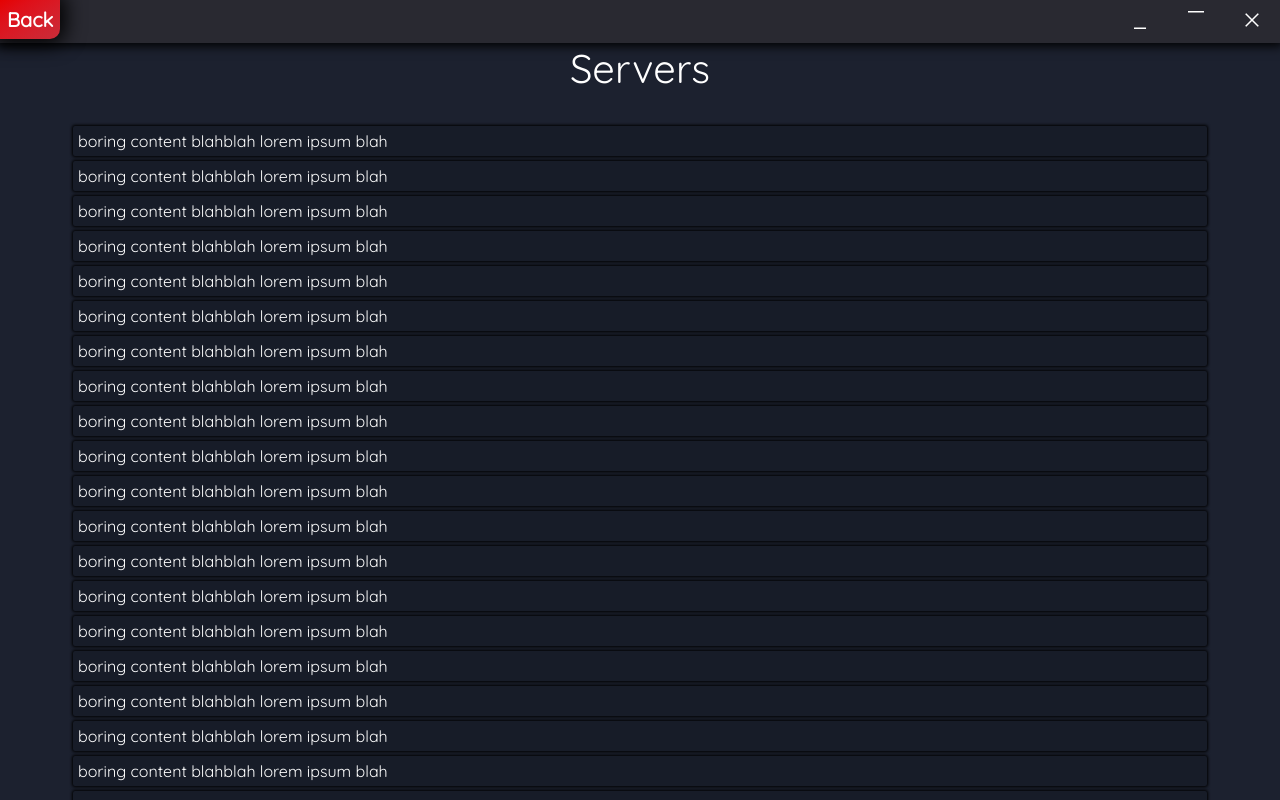
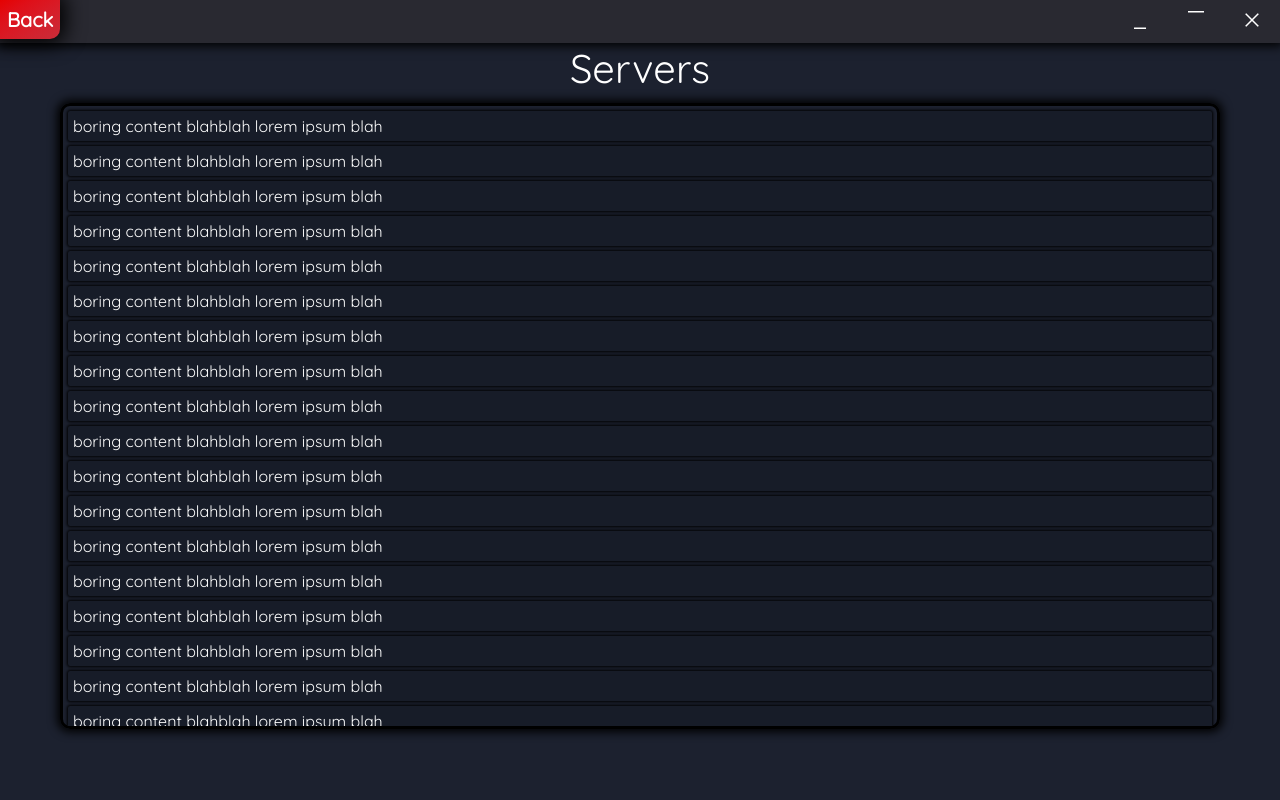
Before and after one commit to IFthenElse246/simple-server-electron, an Electron app: page index.html in a window 1280 px wide. Both pictures are taken after a click on the button "Servers". Drawn offline with nearby package versions, Linux system fonts and the light colour scheme; no server answers.

Commit message:
Failing at life

```diff
--- a/setup.js
+++ b/setup.js
@@ -16,6 +16,7 @@ function boot() {
             contextIsolation: false
         }
     });
+    //win.loadURL('https://codepen.io/helvetica/pen/BaYGyam')
     win.loadFile('index.html')
     win.on('closed', () => {
         win = null
--- a/style.css
+++ b/style.css
@@ -19,7 +19,7 @@ html, body {
 
 #pages {
     width: 100%;
-    height: 100% - 42px;
+    height: 100%;
 }
 
 * {
@@ -34,22 +34,24 @@ html, body {
     margin: var(--hbb-margin);
     width: calc(50% - 2*var(--hbb-margin));
     height: calc(50% - 2*var(--hbb-margin) - 20px);
-    background-image: linear-gradient(to right bottom, #1281e7, #008be9, #0095e9, #009de8, #12a6e7);
+    background: #0095e9;
     border: none;
     border-radius: 10px;
     color: white;
     font-weight: 900;
     font-size: 40px;
-    transition-duration: 0.1s;
+    transition: all 0.15s ease 0s;
     box-shadow: 0px 0px 20px 5px black, 0px 0px 15px 0px #1175b0 inset;
 }
 
-#homeButtons > button:hover {
-     background-image: linear-gradient(to right bottom, #1176d3, #0080d5, #0089d6, #0092d5, #149ad4);
+#homeButtons > button:hover, #homeButtons > button:focus {
+    transition: all 0.15s ease 0s;
+     background: #017bc2
 }
 
 #homeButtons > button:active {
-     background-image: linear-gradient(to right bottom, #1383eb, #008fee, #009aef, #00a4ef, #1aaeee);
+  transition: all 0.15s ease 0s;
+     background: #009aef;
 }
 
 
@@ -67,7 +69,7 @@ html, body {
 #pages > * {
     margin-top: 0px;
     margin-bottom: 0px;
-
+    height: calc(100% - 42px);
     margin-left: var(--hb-outer-margin);
 }
 
@@ -105,12 +107,17 @@ html, body {
 }
 
 .scrollable {
-  margin-top: 20px;
-  height: calc(100% - 90px);
+  margin-top: 10px;
+  height: calc(99% - 130px);
   overflow-y: scroll;
-  width: calc(100%-100px);
+  width: calc(100%-80px);
 /*   background-color: #4d4d4d; */
-  padding: 8px;
+  padding: 0px 0px;
+  border-radius: 10px;
+  border-width: 3px;
+  border: black;
+  border-style: solid;
+  box-shadow: 0px 0px 10px 3px black;
 /*   border-radius: 10px; */
 }
 
@@ -173,3 +180,22 @@ header:not(.mac) {
 #minimize:hover {
     background-color: rgb(82, 82, 88);
 }
+
+button {
+    cursor: pointer;
+}
+
+::-webkit-scrollbar {
+  width: 10px;               /* width of the entire scrollbar */
+}
+
+::-webkit-scrollbar-track {
+  background-color: transparent;        /* color of the tracking area */
+}
+
+::-webkit-scrollbar-thumb {
+  background-color: rgb(22, 22, 24);    /* color of the scroll thumb */
+  border-radius: 20px;       /* roundness of the scroll thumb */
+  border-color: #1c212f;
+  border-width: 2px;
+}
```
